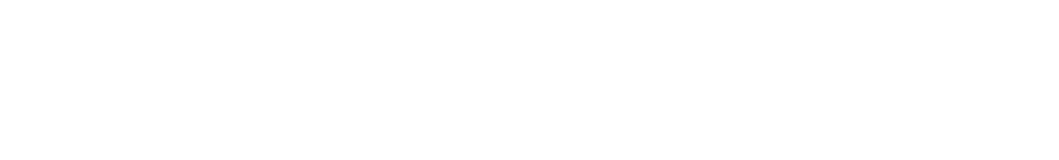
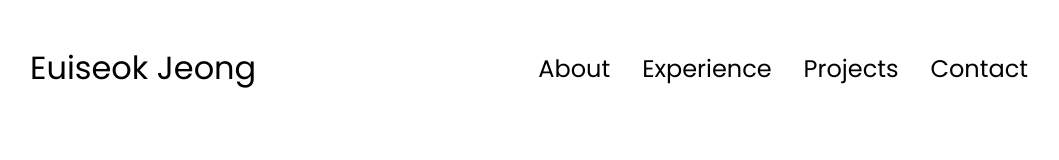
Before and after one commit to EuiseokJeongNZ/euiseokjeong_portfolio, a plain HTML site: page index.html in a window 1280 px wide. Shown: the whole page, without its empty margins (111-1170 px from the left). Drawn offline with Linux system fonts and the light colour scheme.

Commit message:
3rd_nov_2024_changed

```diff
--- a/index.html
+++ b/index.html
@@ -8,6 +8,17 @@
         <link rel="stylesheet" href="mediaqueries.css" />
     </head>
     <body>
+        <nav id="desktop-nav">
+            <div class="logo">Euiseok Jeong</div>
+            <div>
+                <ul class="nav-links">
+                    <li><a href="#about">About</a></li>
+                    <li><a href="#experience">Experience</a></li>
+                    <li><a href="#projects">Projects</a></li>
+                    <li><a href="#contact">Contact</a></li>
+                </ul>
+            </div>
+        </nav>
         <script src="script.js"></script>
     </body>
 </html>
--- a/style.css
+++ b/style.css
@@ -0,0 +1,66 @@
+/* General */
+
+@import url('https://fonts.googleapis.com/css2?family=Poppins:wght@300;400;500;600&display=swap');
+
+* {
+    margin: 0;
+    padding: 0;
+}
+
+body{
+    font-family: "Poppins", sans-serif;
+}
+
+html {
+    scroll-behavior: smooth;
+}
+
+p {
+    color: rgb(85, 85, 85);
+}
+
+/* Transition */
+
+a, btn {
+    transition: all 300ms ease;
+}
+
+/* Desktop Nav */
+
+nav,
+.nav-links{
+    display: flex;
+}
+
+nav {
+    justify-content: space-around;
+    align-items: center;
+    height: 17vh;
+}
+
+.nav-links {
+    gap: 2rem;
+    list-style: none;
+    font-size: 1.5rem;
+}
+
+a {
+    color:black;
+    text-align: none;
+    text-decoration-color: white;
+}
+
+a:hover {
+    color: gray;
+    text-decoration: underline;
+    text-underline-offset: 1rem;
+    text-decoration-color: rgb(181, 181, 181);
+}
+
+.logo {
+    font-size: 2rem;
+}
+
+.logo:hover{
+    color: default;
+}
```
